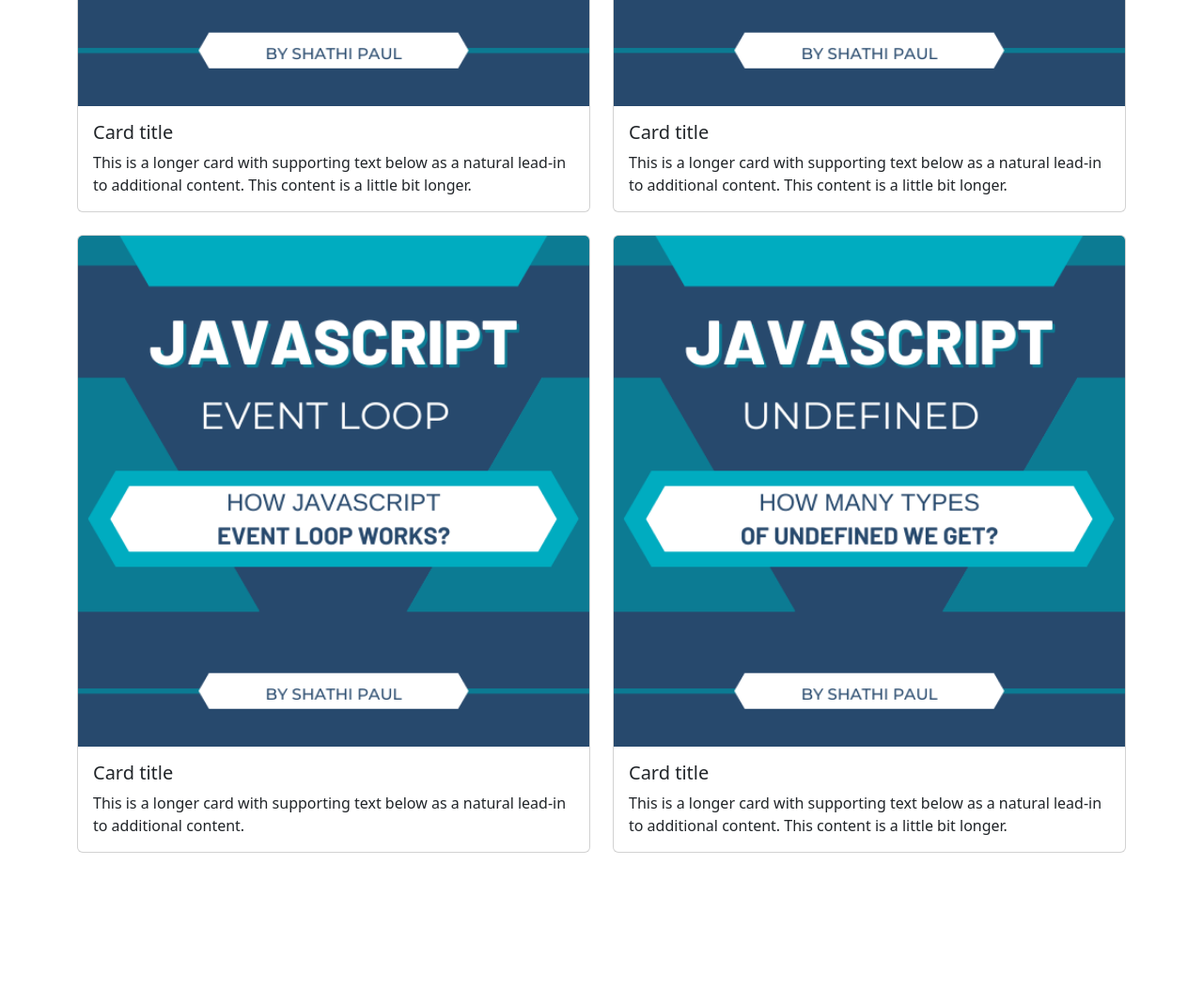
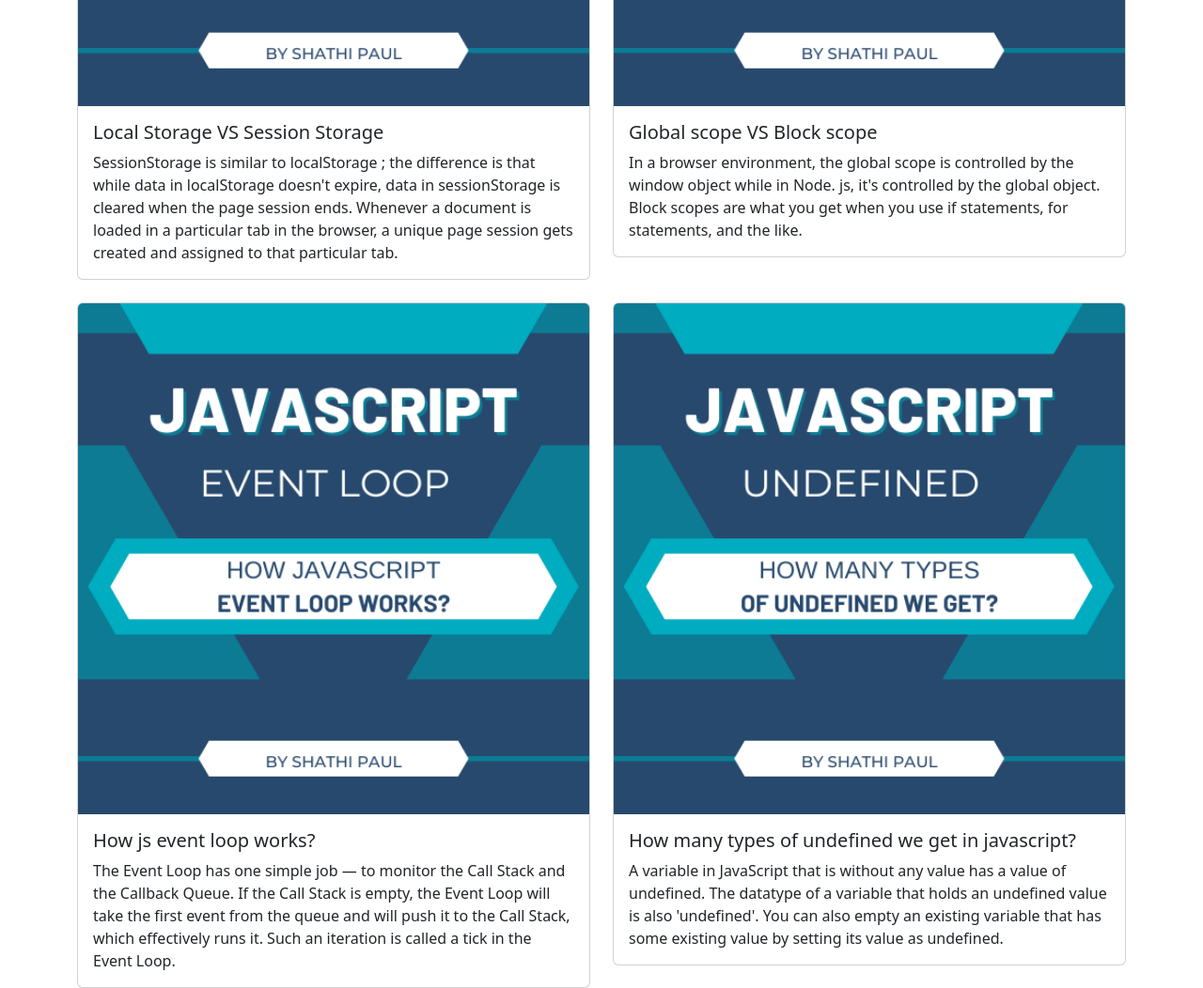
Before and after one commit to shathipaul/speed-typer, a plain HTML site: page blog.html in a window 1280 px wide. Shown: the part 480-1532 px from the top of the page at 94% size. Before the commit the page ends 1388 px from the top, so only its background shows below. Drawn offline with nearby package versions, Linux system fonts and the light colour scheme.

Commit message:
added q/a

```diff
--- a/blog.html
+++ b/blog.html
@@ -14,8 +14,8 @@
               <div class="card">
                 <img src="images/pic-1.png" class="card-img-top" alt="...">
                 <div class="card-body">
-                  <h5 class="card-title">Card title</h5>
-                  <p class="card-text">This is a longer card with supporting text below as a natural lead-in to additional content. This content is a little bit longer.</p>
+                  <h5 class="card-title">Local Storage VS Session Storage</h5>
+                  <p class="card-text">SessionStorage is similar to localStorage ; the difference is that while data in localStorage doesn't expire, data in sessionStorage is cleared when the page session ends. Whenever a document is loaded in a particular tab in the browser, a unique page session gets created and assigned to that particular tab.</p>
                 </div>
               </div>
             </div>
@@ -23,8 +23,8 @@
               <div class="card">
                 <img src="images/pic-2.png" class="card-img-top" alt="...">
                 <div class="card-body">
-                  <h5 class="card-title">Card title</h5>
-                  <p class="card-text">This is a longer card with supporting text below as a natural lead-in to additional content. This content is a little bit longer.</p>
+                  <h5 class="card-title">Global scope VS Block scope</h5>
+                  <p class="card-text">In a browser environment, the global scope is controlled by the window object while in Node. js, it's controlled by the global object. Block scopes are what you get when you use if statements, for statements, and the like.</p>
                 </div>
               </div>
             </div>
@@ -32,8 +32,8 @@
               <div class="card">
                 <img src="images/pic-3.png" class="card-img-top" alt="...">
                 <div class="card-body">
-                  <h5 class="card-title">Card title</h5>
-                  <p class="card-text">This is a longer card with supporting text below as a natural lead-in to additional content.</p>
+                  <h5 class="card-title">How js event loop works?</h5>
+                  <p class="card-text">The Event Loop has one simple job — to monitor the Call Stack and the Callback Queue. If the Call Stack is empty, the Event Loop will take the first event from the queue and will push it to the Call Stack, which effectively runs it. Such an iteration is called a tick in the Event Loop.</p>
                 </div>
               </div>
             </div>
@@ -41,8 +41,8 @@
               <div class="card">
                 <img src="images/pic-4.png" class="card-img-top" alt="...">
                 <div class="card-body">
-                  <h5 class="card-title">Card title</h5>
-                  <p class="card-text">This is a longer card with supporting text below as a natural lead-in to additional content. This content is a little bit longer.</p>
+                  <h5 class="card-title">How many types of undefined we get in javascript?</h5>
+                  <p class="card-text">A variable in JavaScript that is without any value has a value of undefined. The datatype of a variable that holds an undefined value is also 'undefined'. You can also empty an existing variable that has some existing value by setting its value as undefined.</p>
                 </div>
               </div>
             </div>
```
Also changed, not shown: index.html (+1 -1 lines).
